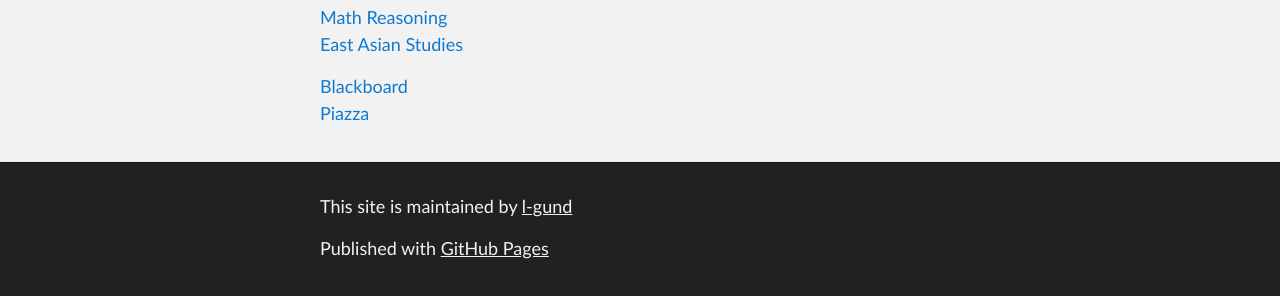
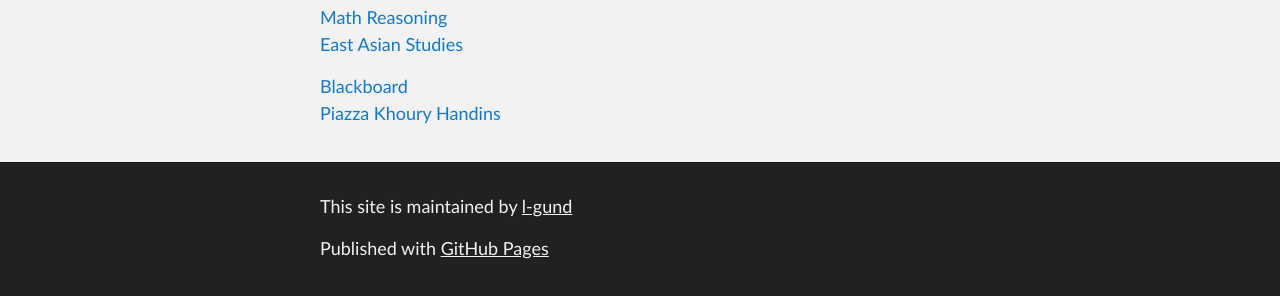
Before and after one commit to l-gund/mhhayashi.github.io, a Jekyll site: the page built from index.md, in a window 1280 px wide. Shown: the part 274-570 px from the top of the page. Built offline with Jekyll 4.4.1, drawn with Linux system fonts in a browser that asks for light colours; the repository's description, which GitHub fills in, is left out.

Commit message:
Update index.md

```diff
--- a/index.md
+++ b/index.md
@@ -9,3 +9,4 @@ title: Max's list of classes
 
 [Blackboard](https://northeastern.blackboard.com/){:target="_blank"}
 [Piazza](https://piazza.com/){:target="_blank"}
+[Khoury Handins](https://handins.ccs.neu.edu/login){:target="_blank"}
```
